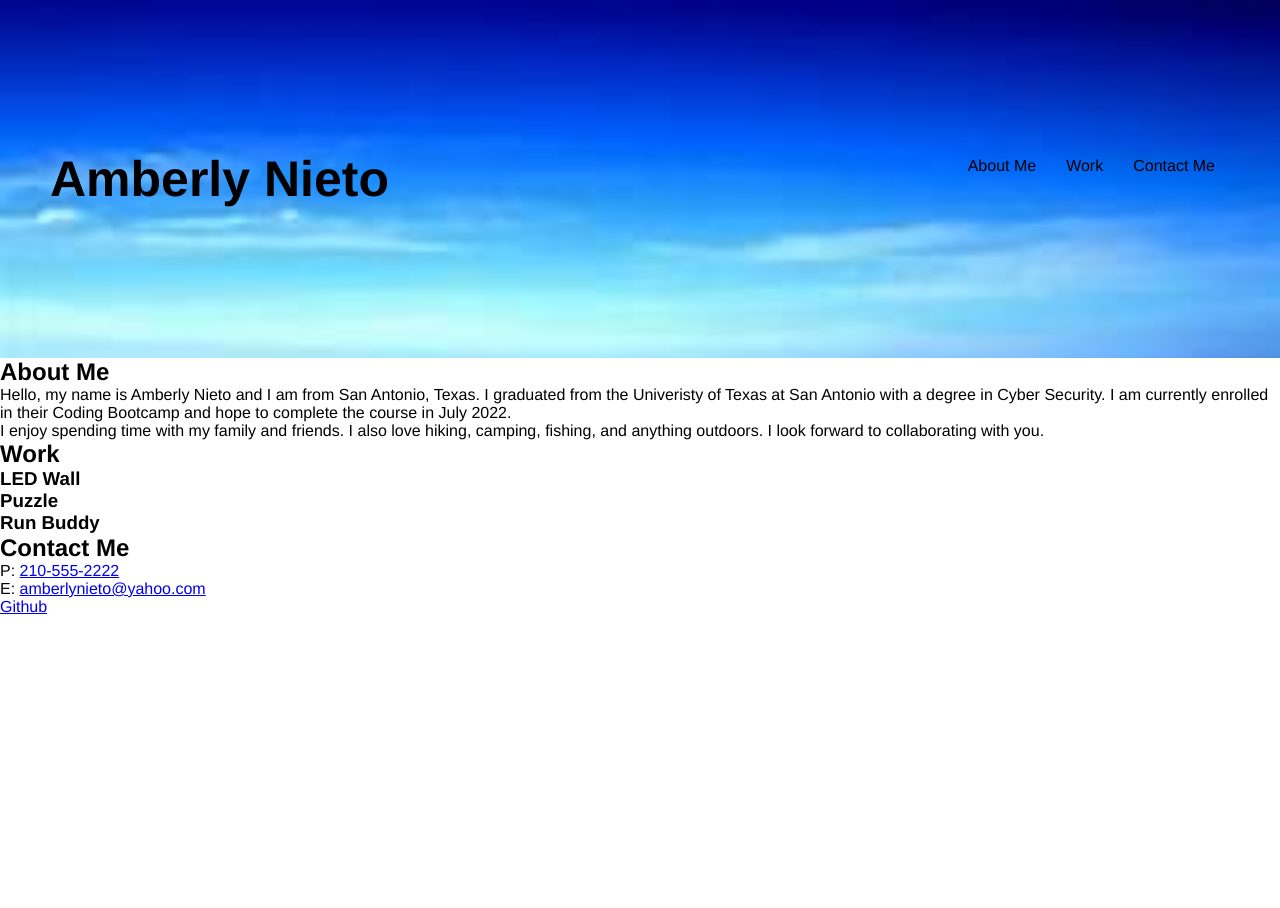
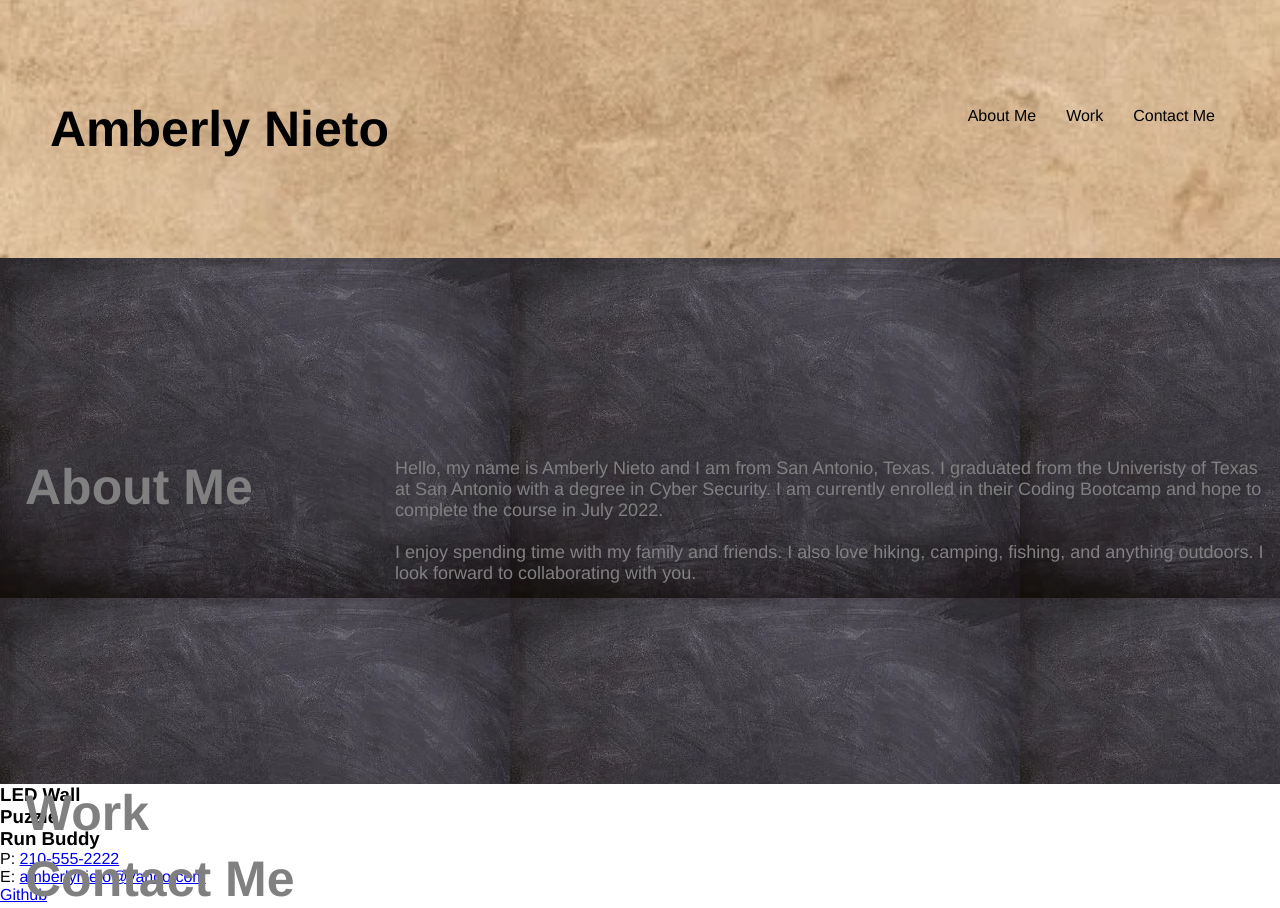
Before and after one commit to amberlyanieto/professional-portfolio, a plain HTML site: page index.html in a window 1280 px wide. Before the commit the page ends 800 px from the top, so only its background shows below. Drawn offline with Linux system fonts and the light colour scheme.

Commit message:
style about me

```diff
--- a/assets/css/style.css
+++ b/assets/css/style.css
@@ -10,11 +10,11 @@ body {
 }
 /* apply styles to header */
 header {
-    padding: 150px 50px;
+    padding: 100px 50px;
     display: flex;
     justify-content: space-between;
     flex-wrap: wrap;
-    background-image: url("../images/intro-image.jpg");
+    background-image: url("../images/intro.webp");
     background-size: cover;
    background-position: center;
    background-attachment: fixed;
@@ -54,3 +54,24 @@ header nav ul li a {
 }
 
 /* style About me Section */
+
+.aboutme {
+ padding: 200px 200px;
+ background-image: url("../images/about.webp")
+
+}
+.section-title {
+    font-size: 50px;
+    font-style: bold;
+    text-align: left;
+    color: #808080;
+    position: absolute;
+    left: 25px;
+
+}
+.about-text {
+    font-size: 18px;
+    color: #808080;
+    position: relative;
+    right: -195px;
+}
--- a/index.html
+++ b/index.html
@@ -28,21 +28,22 @@
     </header>
 
     <!--About Me Section -->
-    <section id="about-me">
-        <h2>About Me</h2>
+    <section id="about-me" class="aboutme secondary-border">
 
+        <h2 class="section-title">About Me</h2>
+        <div class="about-text">
         <p>Hello, my name is Amberly Nieto and I am from San Antonio, Texas.  I graduated from the Univeristy of Texas at San Antonio with a degree in Cyber Security.  I am currently enrolled in their Coding Bootcamp and hope to complete the course in July 2022.
-        </p>
-        <p>
+        <br>
+        <br>
             I enjoy spending time with my family and friends. I also love hiking, camping, fishing, and anything outdoors. I look forward to collaborating with you.
         </p>
-
+            </div>
     </section>
     <!-- Work Section-->
-    <section id="work">
+    <section id="work" class="secondary-border">
         <div>
 
-        <h2>Work</h2>
+        <h2 class="section-title">Work</h2>
         </div>
             <div>
 
@@ -59,8 +60,8 @@
     </section>
 
     <!--Contact Me Section-->
-    <section id="contact-me">
-        <h2>Contact Me</h2>
+    <section id="contact-me" class="secondary-border">
+        <h2 class="section-title">Contact Me</h2>
         <ul>
             <li>
             P:    <a href="tel:2105552222">210-555-2222</a>
```
Also changed, not shown: assets/images/about.webp (added), assets/images/intro.webp (added).
